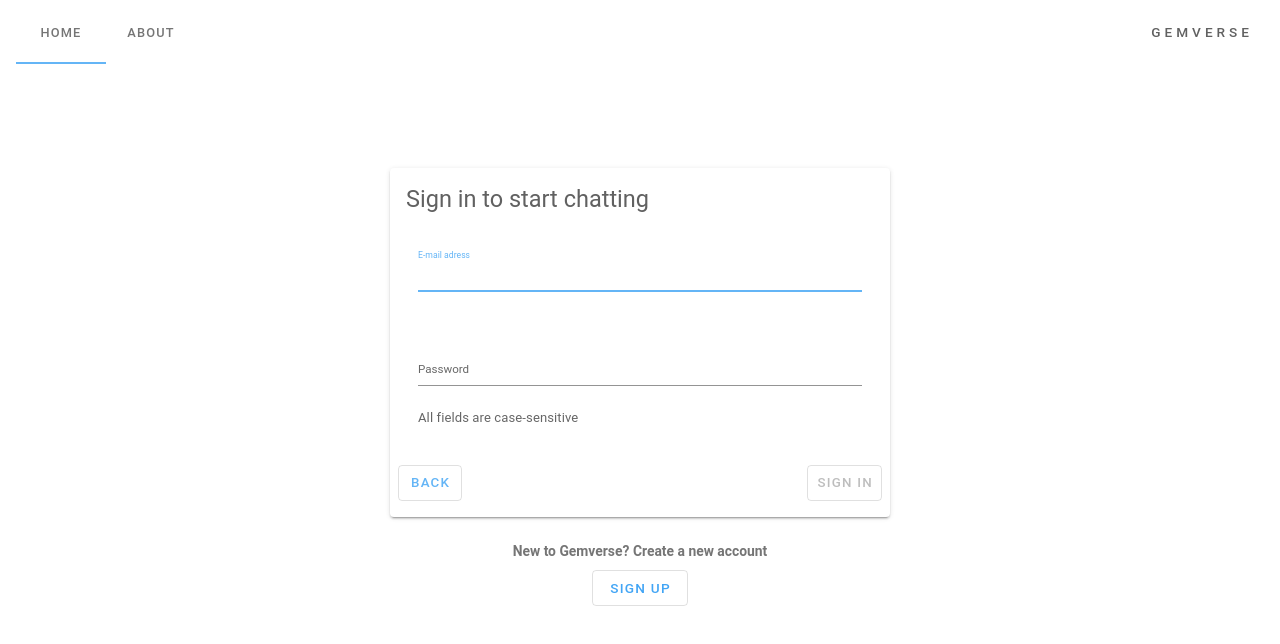
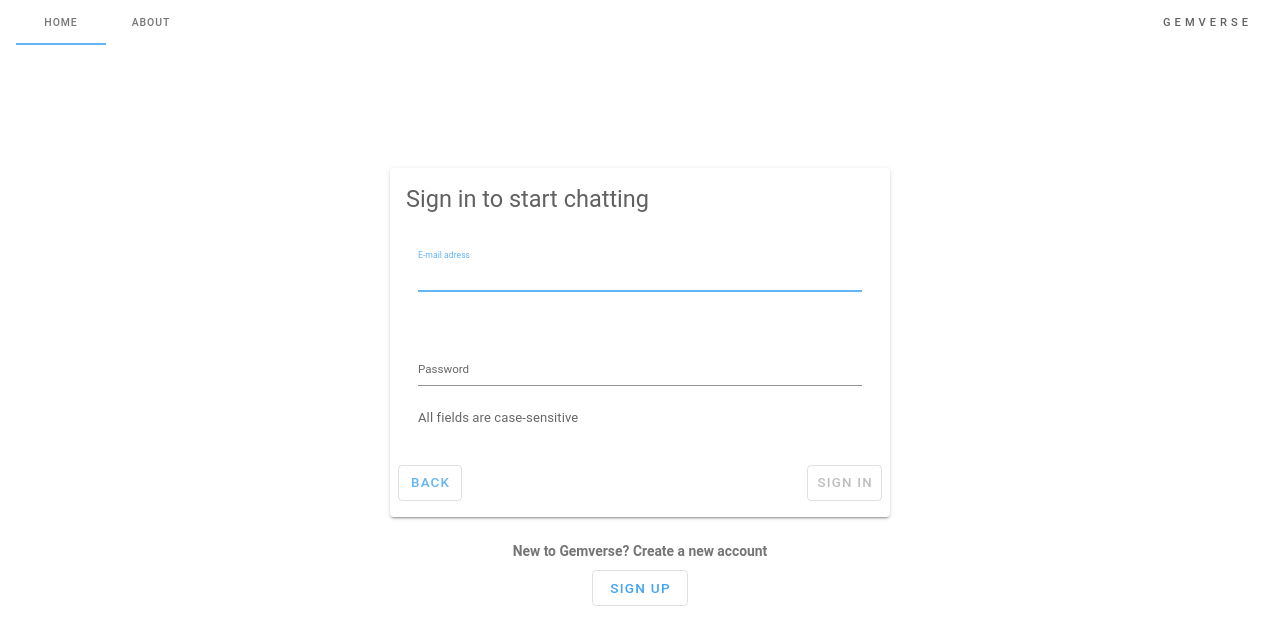
Before and after one commit to Karol-Witkowski/Gemverse, a Vue app in the folder client/: page /login in a window 1280 px wide. Shown: the top 644 px of the page. Built offline with nearby package versions, Linux system fonts and the light colour scheme.

Commit message:
Navbar styles update
Smaller navbar tabs

```diff
--- a/client/src/components/layout/Navbar.vue
+++ b/client/src/components/layout/Navbar.vue
@@ -22,13 +22,13 @@
           <v-icon>menu</v-icon>
         </v-btn>
       </template>
-      <v-list>
+      <v-list class="font-weight-bold grey--text menu text-uppercase">
         <v-list-item to="/">Home</v-list-item>
         <v-list-item
           to="/roomlist"
           v-if="isAuthorized"
         >
-          rooms
+          Rooms
         </v-list-item>
         <v-list-item to="/about">About</v-list-item>
         <v-list-item v-if="isAuthorized">
@@ -45,7 +45,10 @@
         </v-list-item>
       </v-list>
     </v-menu>
-    <v-tabs class="hidden-xs-only" color="primary">
+    <v-tabs
+      class="menu hidden-xs-only"
+      color="primary"
+    >
       <v-tab to="/">Home</v-tab>
       <v-tab
         to="/roomlist"
@@ -56,10 +59,10 @@
       <v-tab to="/about">About</v-tab>
     </v-tabs>
     <v-tab to="/">
-      <span class="appName grey--text text--darken-2">gemverse</span>
+      <span class="appName grey--text menu text--darken-2">gemverse</span>
     </v-tab>
     <v-tab
-      class="grey--text hidden-xs-only mx-2 text--darken-2"
+      class="grey--text hidden-xs-only menu mx-2 text--darken-2"
       @click.prevent="logout"
       v-if="isAuthorized"
     >
@@ -108,4 +111,12 @@ export default {
 .appName {
   letter-spacing: 4px;
 }
+
+.menu {
+  font-size: 0.8em!important;
+}
+
+.v-toolbar__content {
+  height: 45px!important;
+}
 </style>
```
Also changed, not shown: client/src/components/chat/ChatSideMenu.vue (+4 -3 lines).
